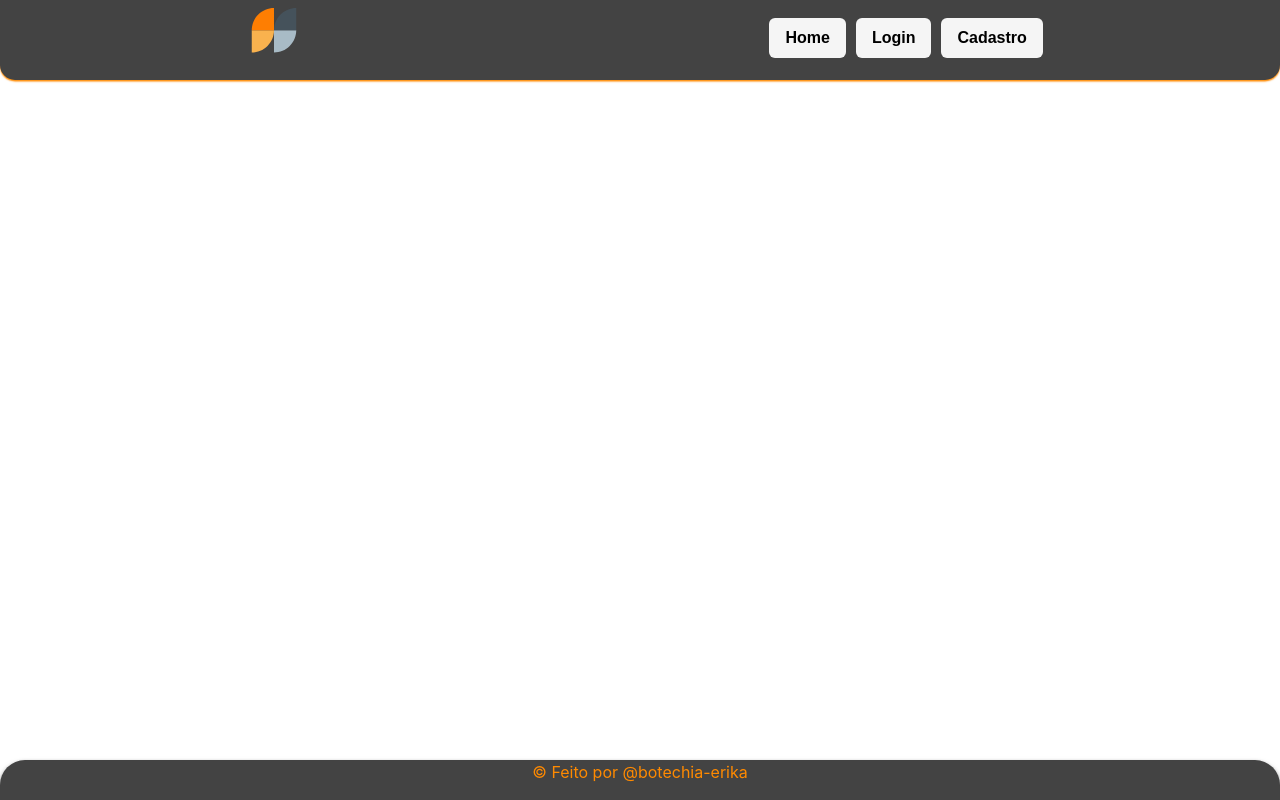
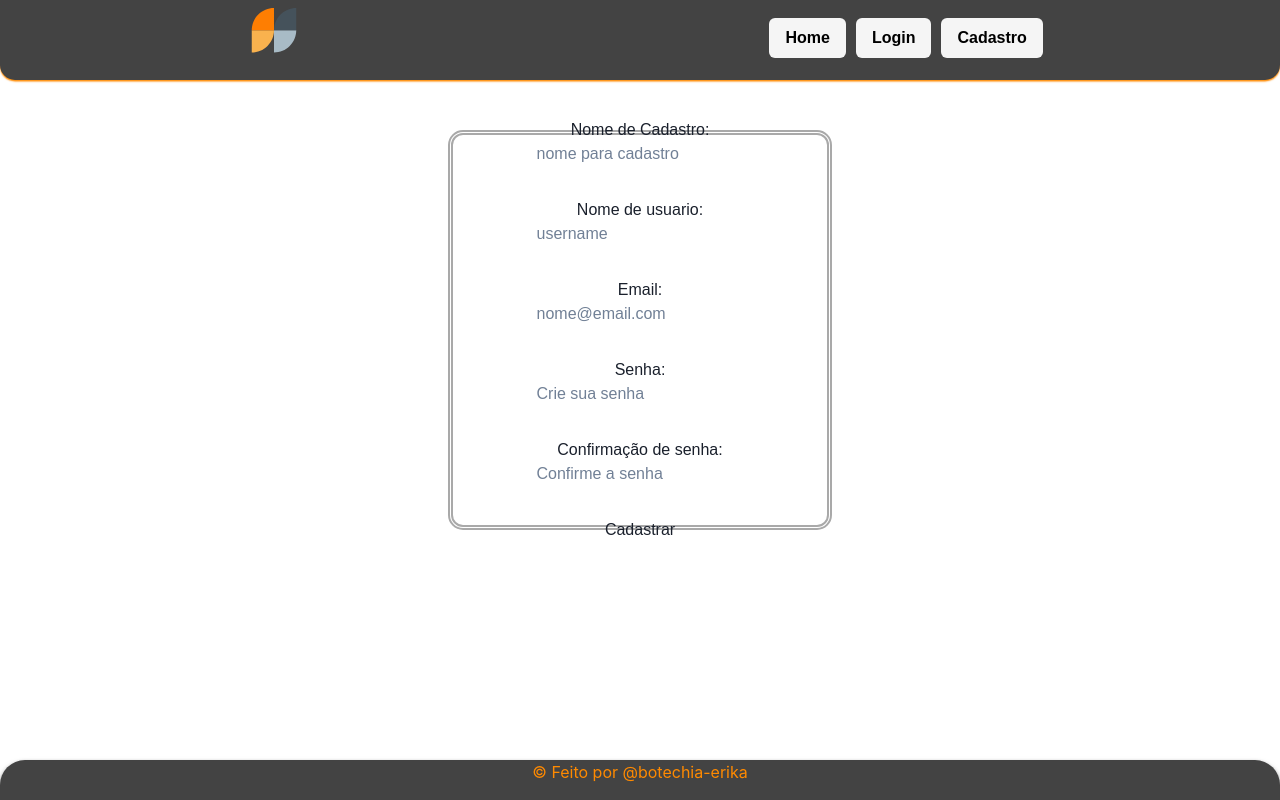
Before and after one commit to botechia-erika/frontend-labedit, a React (Create React App) app: page /sign-up in a window 1280 px wide. Built offline with nearby package versions, Linux system fonts and the light colour scheme; no server answers.

Commit message:
filtros por marca e por modelo nome ou ano funcionais

```diff
--- a/src/components/LabeEcommerce/AsideLabecommerce/AsideLabecommerce.js
+++ b/src/components/LabeEcommerce/AsideLabecommerce/AsideLabecommerce.js
@@ -1,7 +1,8 @@
 import React from 'react';
-import { Input } from '@chakra-ui/react';
+import {Input, Select} from '@chakra-ui/react';
+import {CarBrand} from "../../../constants/CarBrand";
 
-export function AsideLabecommerce({ searchName}) {
+export function AsideLabecommerce({ searchName, searchBrand}) {
   return (
     <>
       <Input
@@ -15,6 +16,16 @@ export function AsideLabecommerce({ searchName}) {
         w="90%"
         margin="10px auto"
       />
+      <Select
+        onChange={searchBrand}
+      >
+      <option value={""}>Marcas</option>
+          {CarBrand.map((brand, indice)=>(
+            <option value={brand}  key={indice}>{brand}</option>
+              )
+          )}
+      </Select>
+
     </>
   );
 }
--- a/src/components/LabeEcommerce/CardList/CardList.js
+++ b/src/components/LabeEcommerce/CardList/CardList.js
@@ -47,36 +47,26 @@ export function CardList({ item, addCart }) {
 
 const { isOpen, onOpen, onClose } = useDisclosure();
 
-const handleSubmit =(e)=>{
-  e.preventDefault()
-}
-
-
-
-
+    const handleSubmit =(e)=>{
+      e.preventDefault()
+    }
     //* EXTRA: validando a senha - ter certeza que o usuário sabe qual senha cadastrou
-
     const {form , onChangeForm} = useForm({registername: "" , username: "", email: "", password: "", password_password: ""})
 
     const enviarCadastro = () => {
-
       //* EXTRA: validando a senha - ter certeza que o usuário sabe qual senha cadastrou
-
       if (form.password === form.password_password) {
-
         console.log(form.registername , form.username, form.email, form.password_password)
-
       }
-
     }
-
-
     return (
     <CardsCtn>
       <Modal isOpen={isOpen} onClose={onClose}>
         <ModalOverlay />
         <ModalContent>
-          <ModalHeader>Modal Title</ModalHeader>
+          <ModalHeader>
+            <h2 className={'orangeText'}>Cadastro de Usuarios</h2>
+          </ModalHeader>
           <ModalCloseButton />
           <ModalBody>
             <form onSubmit={enviarCadastro} method={'POST'} action={'http://localhost:3003/users'} >
@@ -127,6 +117,8 @@ const handleSubmit =(e)=>{
                 mt={'12px'}
                 value={password}
                 onChange={(e)=>{setPassword(e.target.value)}}
+                pattern={/^(?=.*[a-z])(?=.*[A-Z])(?=.*\d)(?=.*[^\da-zA-Z]).{8,12}$/g}
+                title={"senha de 8 a 12 alfa-numericos com pelo menos 1 maiuscula e 1 caracter especial"}
               />
               <Input
                 type="password"
@@ -136,12 +128,14 @@ const handleSubmit =(e)=>{
                 mt={'12px'}
                 value={form.passwordConfirm}
                 onChange={onChangeForm}
+                pattern={/^(?=.*[a-z])(?=.*[A-Z])(?=.*\d)(?=.*[^\da-zA-Z]).{8,12}$/g}
+                title={"confirmação de senha deve ser identica ao campo anterior"}
               />
               <Button  type="submit" colorScheme="blue" mr={3} type="submit" zIndex={0} onClick={enviarCadastro}>
                ENVIAR
               </Button>
-              <Button variant="ghost" onClick={onClose}>
-                Cancel
+              <Button type={'delete'} onClick={onClose}>
+                LIMPAR DADOS
               </Button>
             </form>
           </ModalBody>
@@ -154,19 +148,16 @@ const handleSubmit =(e)=>{
           </ModalFooter>
         </ModalContent>
       </Modal>
-
-
             <div>
               <h3>{item.name}</h3>
               <p>Alugue Mensal</p>
               <img src={item.image_url} alt={'imagem do produto'} />
-
               <p>R$: {item.price.toFixed(2)}</p>
               <p>{item.description}</p>
               <Button onClick={onOpen} zIndex={0}>
                 Alugar
               </Button>
-              <Button onClick={()=>{addCart(item)}}>Adicionar a Carrinho</Button>
+              <Button onClick={()=>{addCart(item)}}>Carrinho</Button>
             </div>
 
     </CardsCtn>
--- /dev/null
+++ b/src/constants/CarBrand.js
@@ -0,0 +1,16 @@
+export const CarBrand = [
+    "CHEVROLET",
+    "FORD",
+    "NISSAN",
+    "VOLKSWAGEM",
+    "FORD",
+    "BMW",
+    "HYUNDAI",
+    "CAOA CHERRY",
+    "VOLVO",
+    "NISSAN",
+    "MITSUBISHI",
+    "RENAULT",
+    "LIFAN",
+    "TOYOTA"
+]
--- a/src/pages/LabeEdit/SignUp/SignUp.js
+++ b/src/pages/LabeEdit/SignUp/SignUp.js
@@ -1,10 +1,74 @@
-import React from 'react'
-import { Link } from 'react-router-dom'
+import React, { useState } from 'react'
+import { ContainerForm, ContainerSignup, Input } from './styledLabeEdit'
+import { useForm } from '../../../hooks/useForm'
+export  function SignUp() {
+    const {form , onChangeForm} = useForm({registername: "" , username: "", email: "", password: "", password_password: ""})
+    const enviarCadastro = () => {
+        if (form.password === form.password_password) {
+            console.log(form.registername , form.username, form.email, form.password_password)
+        }
+    }
 
-export function SignUp() {
-  return (
-    <div>
-   CADASTRO
-    </div>
-  )
+    return (
+        <ContainerSignup>
+            <ContainerForm onSubmit={enviarCadastro}>
+                {/*em lugar de funcionario agrega registername */}
+                <label htmlFor="registername">Nome de Cadastro:</label>
+                <Input
+                    id={'registername'}
+                    name={"registername"}
+                    value={form.registername}
+                    onChange={onChangeForm}
+                    placeholder="nome para cadastro"
+                    type='text'
+                    required
+                />
+                <label htmlFor="username">Nome de usuario:</label>
+                <Input
+                    id={'username'}
+                    name={"username"}
+                    value={form.username}
+                    onChange={onChangeForm}
+                    placeholder="username"
+                    type='text'
+                    required
+                />
+                <label htmlFor='email'>Email:</label>
+                <Input
+                    id='email'
+                    name="email"
+                    value={form.email}
+                    pattern='/^[\w-\.]+@([\w-]+\.)+[\w-]{2,4}$/'
+                    onChange={onChangeForm}
+                    placeholder="nome@email.com"
+                    type='email'
+                    required
+                    title="o campo devera ser email valido ex: 'user@email.com'"
+                />
+                <label htmlFor='password'>Senha:</label>
+                <Input
+                    name={"password"}
+                    id={"password"}
+                    value={form.password}
+                    onChange={onChangeForm}
+                    placeholder="Crie sua senha"
+                    type='password'
+                    required
+                    title="senha deve ter de 8 a 12 caracteres e conter pelo menos 1 numero, 1 letra maiuscula e 1 caracter especial $*&@#!'"
+                    /* pattern='/^(?=.*\d)(?=.*[a-z])(?=.*[A-Z])(?=.*[$*&@#])[0-9a-zA-Z$*&@#!]{8,12}$/'*/
+                />
+                <label htmlFor='password_password'>Confirmação de senha:</label>
+                <Input
+                    id='password_password'
+                    name="password_password"
+                    value={form.password_password}
+                    onChange={onChangeForm}
+                    placeholder="Confirme a senha"
+                    type="password"
+                    required
+                />
+                <button>Cadastrar</button>
+            </ContainerForm>
+        </ContainerSignup>
+    )
 }
--- /dev/null
+++ b/src/pages/LabeEdit/SignUp/styledLabeEdit.js
@@ -0,0 +1,27 @@
+import styled from "styled-components";
+
+export const ContainerSignup = styled.main`
+  width: 100%;
+  display: flex;
+  justify-content: center;
+`
+
+export const ContainerForm = styled.form`
+    display: flex;
+    flex-direction: column;
+    align-items: center;
+    justify-content: center;
+    width: 30vw;
+    height: 50vh;
+    padding: 16px;
+    margin-top: 10vh;
+    min-width: fit-content;
+    max-width: 100vw;
+    border: 5px double darkgray;
+    border-radius: 15px;
+    margin-bottom: 32px;
+`
+
+export const Input = styled.input`
+    margin-bottom: 32px;
+`
--- a/src/pages/LabeEdit/styledLabeEdit.js
+++ /dev/null
@@ -1,5 +0,0 @@
-import styled from "styled-components";
-
-export const LabeEditCtn = styled.div`
-
-`;
--- a/src/router/AppRouter.js
+++ b/src/router/AppRouter.js
@@ -19,7 +19,7 @@ export function AppRouter() {
         <Route path="/posts" element={<Posts/>} />
         <Route path="/labe-books" element={<LabeBooks />} />
         <Route path="/labe-frota" element={<Products/>} />
-        <Route path="/details/:id" element={<PostDetails />} />
+        <Route path="/post/:id" element={<PostDetails />} />
       </Routes>
       </div>
     </BrowserRouter>
--- a/src/styles.css
+++ b/src/styles.css
@@ -15,3 +15,8 @@ div{
 .pAll{
   padding-top: 25px;
 }
+
+
+.orangeText{
+  color: #fc5617;
+}
```
Also changed, not shown: src/pages/LabeEcommerce/Products/Products.js (+48 -74 lines), src/pages/LabeEdit/LabeEdit.js (deleted, +0 -9 lines).
